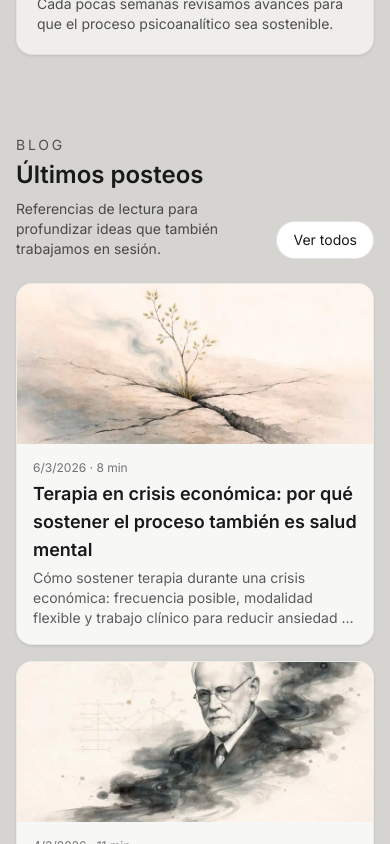
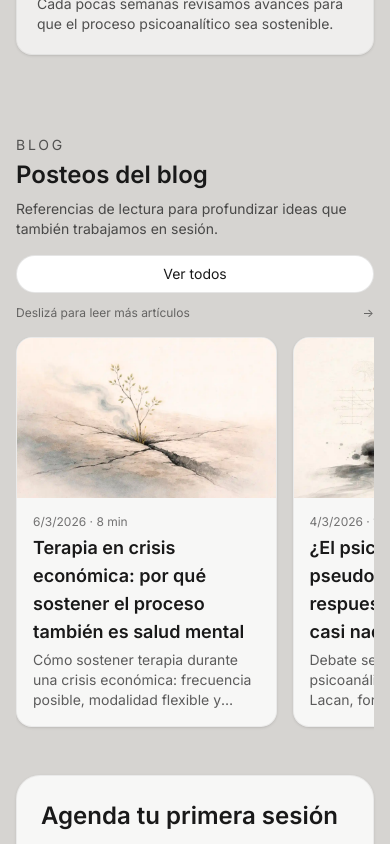
Before and after one commit to NikkoQuiroga/psicoanalisis-nicolas-quiroga, a React (Vite) app: page / in a window 390 px wide. Shown: the part 2500-3344 px from the top of the page. Built offline with nearby package versions, Linux system fonts and the light colour scheme; no server answers.

Commit message:
Mejorar UX del carrusel de blog en mobile

```diff
--- a/src/pages/Home.jsx
+++ b/src/pages/Home.jsx
@@ -1,4 +1,4 @@
-import React, { useState } from "react";
+import React, { useEffect, useRef, useState } from "react";
 import { Helmet } from "@dr.pogodin/react-helmet";
 import { Link } from "react-router-dom";
 import {
@@ -22,9 +22,70 @@ import { posts } from "../blog/posts.js";
 const fadeUp = { hidden: { opacity: 0, y: 24 }, show: { opacity: 1, y: 0 } };
 export default function Home() {
   const [openCV, setOpenCV] = useState(false);
-  const latestPosts = [...posts]
-    .sort((a, b) => new Date(b.date) - new Date(a.date))
-    .slice(0, 3);
+  const blogPosts = [...posts].sort(
+    (a, b) => new Date(b.date) - new Date(a.date),
+  );
+  const blogSliderRef = useRef(null);
+
+  useEffect(() => {
+    const slider = blogSliderRef.current;
+    if (!slider) return;
+
+    let rafId;
+    let direction = 1;
+    let userIsInteracting = false;
+    const speed = 0.3;
+
+    const tick = () => {
+      if (!slider || userIsInteracting) {
+        rafId = requestAnimationFrame(tick);
+        return;
+      }
+
+      const maxScroll = slider.scrollWidth - slider.clientWidth;
+
+      if (maxScroll <= 0) {
+        rafId = requestAnimationFrame(tick);
+        return;
+      }
+
+      if (slider.scrollLeft >= maxScroll - 1) direction = -1;
+      if (slider.scrollLeft <= 1) direction = 1;
+
+      slider.scrollLeft += speed * direction;
+      rafId = requestAnimationFrame(tick);
+    };
+
+    let interactionTimeoutId;
+
+    const stopInteraction = () => {
+      userIsInteracting = true;
+      window.clearTimeout(interactionTimeoutId);
+      interactionTimeoutId = window.setTimeout(() => {
+        userIsInteracting = false;
+      }, 1400);
+    };
+
+    slider.addEventListener("touchstart", stopInteraction, { passive: true });
+    slider.addEventListener("touchmove", stopInteraction, { passive: true });
+    slider.addEventListener("wheel", stopInteraction, { passive: true });
+    slider.addEventListener("pointerdown", stopInteraction);
+    slider.addEventListener("pointerup", stopInteraction);
+    slider.addEventListener("scroll", stopInteraction, { passive: true });
+
+    rafId = requestAnimationFrame(tick);
+
+    return () => {
+      cancelAnimationFrame(rafId);
+      window.clearTimeout(interactionTimeoutId);
+      slider.removeEventListener("touchstart", stopInteraction);
+      slider.removeEventListener("touchmove", stopInteraction);
+      slider.removeEventListener("wheel", stopInteraction);
+      slider.removeEventListener("pointerdown", stopInteraction);
+      slider.removeEventListener("pointerup", stopInteraction);
+      slider.removeEventListener("scroll", stopInteraction);
+    };
+  }, []);
 
   return (
     <>
@@ -214,13 +275,13 @@ export default function Home() {
 
       <Section>
         <div className="mx-auto max-w-6xl px-4 sm:px-6 py-10 md:py-14">
-          <div className="flex items-end justify-between gap-4">
+          <div className="flex flex-col items-start gap-4 sm:flex-row sm:items-end sm:justify-between">
             <div>
               <p className="text-sm uppercase tracking-[0.2em] text-sumi/70">
                 Blog
               </p>
               <h2 className="mt-1 text-2xl md:text-3xl font-semibold">
-                Últimos posteos
+                Posteos del blog
               </h2>
               <p className="mt-2 text-sm text-sumi/75">
                 Referencias de lectura para profundizar ideas que también
@@ -229,20 +290,32 @@ export default function Home() {
             </div>
             <Link
               to="/blog"
-              className="shrink-0 rounded-full border border-black/10 bg-white px-4 py-2 text-sm font-medium hover:bg-sumi hover:text-white transition"
+              className="inline-flex w-full items-center justify-center rounded-full border border-black/10 bg-white px-4 py-2 text-sm font-medium transition hover:bg-sumi hover:text-white sm:w-auto"
             >
               Ver todos
             </Link>
           </div>
 
-          <div className="mt-6 grid gap-4 md:grid-cols-3">
-            {latestPosts.map((post, i) => (
+
+
+          <div className="mt-3 flex items-center justify-between gap-3 text-xs text-sumi/60 sm:hidden">
+            <span>Deslizá para leer más artículos</span>
+            <span aria-hidden="true">→</span>
+          </div>
+          <div className="relative">
+            <div
+              ref={blogSliderRef}
+              className="mt-4 flex snap-x snap-mandatory gap-4 overflow-x-auto scroll-smooth pb-2 pr-6 [scrollbar-width:none] [&::-webkit-scrollbar]:hidden"
+              aria-label="Posteos del blog"
+            >
+              {blogPosts.map((post, i) => (
                 <motion.div
                   key={post.slug}
                   initial={{ opacity: 0, y: 16 }}
                   whileInView={{ opacity: 1, y: 0 }}
                   viewport={{ once: true, amount: 0.3 }}
                   transition={{ duration: 0.45, delay: 0.05 * i }}
+                  className="min-w-[78%] snap-start sm:min-w-[65%] md:min-w-[40%] lg:min-w-[32%]"
                 >
                   <Link
                     to={`/blog/${post.slug}`}
@@ -270,6 +343,8 @@ export default function Home() {
                   </Link>
                 </motion.div>
               ))}
+            </div>
+            <div className="pointer-events-none absolute inset-y-0 right-0 w-10 bg-gradient-to-l from-ivory to-transparent sm:hidden" />
           </div>
         </div>
       </Section>
```
Lines whose indentation alone changed are shown as unchanged.
